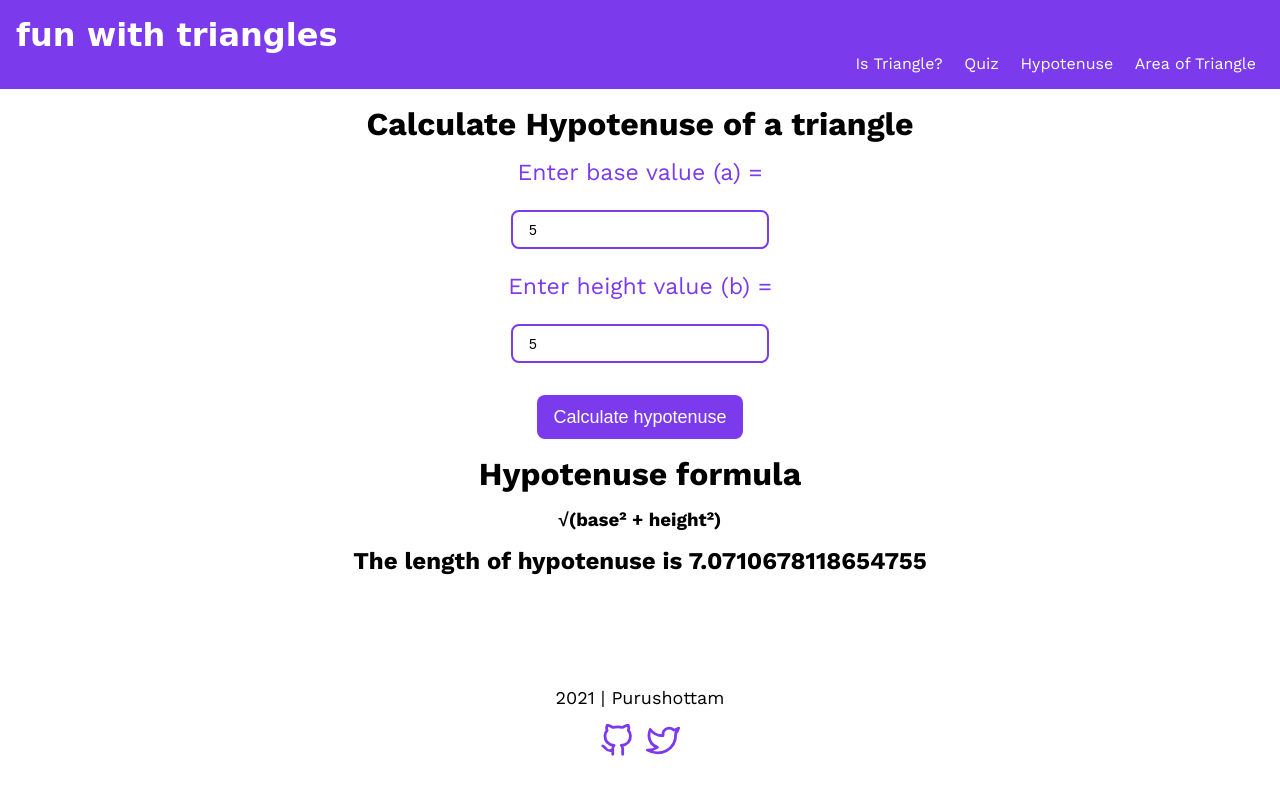
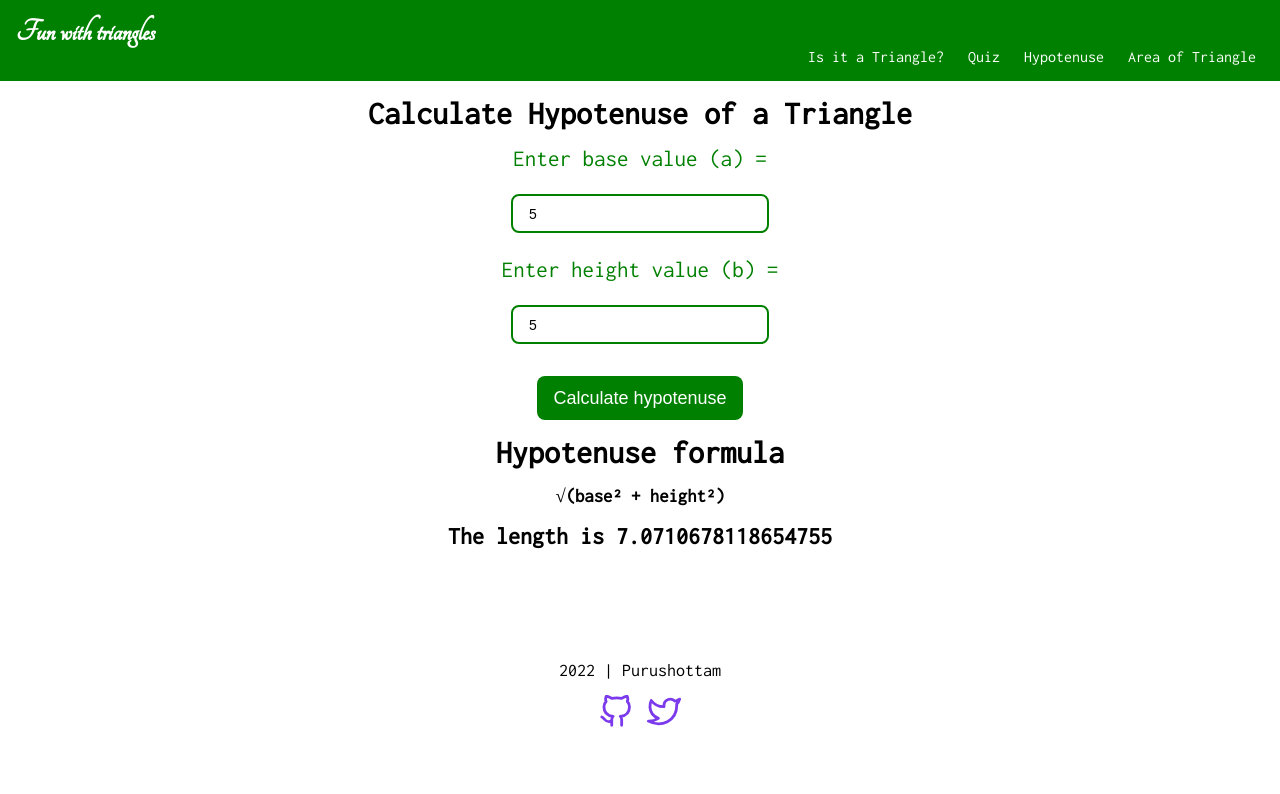
Before and after one commit to purushottam05/triangles, a plain HTML site: page pages/calculate-hypo.html in a window 1280 px wide. Both pictures are taken after typing "5", "5" into the empty fields and a click on the button "Calculate hypotenuse". Drawn offline with nearby package versions, Linux system fonts and the light colour scheme; a web font is replaced by a local one.

Commit message:
cosmetic changes

```diff
--- a/index.html
+++ b/index.html
@@ -5,13 +5,13 @@
     <meta http-equiv="X-UA-Compatible" content="IE=edge" />
     <meta name="viewport" content="width=device-width, initial-scale=1.0" />
     <title>Quiz on Triangles</title>
-    <link
-      rel="shortcut icon"
-      type="image/x-icon"
-      href="https://www.google.com/s2/u/0/favicons?domain=neog.camp"
-    />
     <link rel="stylesheet" href="./style.css" />
     <link rel="stylesheet" href="./styles/quiz.css" />
+
+    <link rel="apple-touch-icon" sizes="180x180" href="/apple-touch-icon.png">
+    <link rel="icon" type="image/png" sizes="32x32" href="/favicon-32x32.png">
+    <link rel="icon" type="image/png" sizes="16x16" href="/favicon-16x16.png">
+    <link rel="manifest" href="/site.webmanifest">
   </head>
   <body>
     <header>
@@ -169,7 +169,7 @@
       <h2 class="output"></h2>
     </main>
     <footer>
-      <p> 2021 | Purushottam</p>
+      <p> 2022 | Purushottam</p>
       <ul class="list-unordered inline-list">
         <li>
           <a class="links" href="https://github.com/purushottam05" target="_blank">
--- a/pages/calculate-hypo.html
+++ b/pages/calculate-hypo.html
@@ -14,16 +14,16 @@
   </head>
   <body>
     <header>
-      <h1>fun with triangles</h1>
+      <h1>Fun with triangles</h1>
       <nav>
-        <a href="../pages/angles-triangles.html">Is Triangle?</a>
+        <a href="../pages/angles-triangles.html">Is it a Triangle?</a>
         <a href="../index.html">Quiz</a>
         <a href="/">Hypotenuse</a>
         <a href="../pages/calculate-area.html">Area of Triangle</a>
       </nav>
     </header>
     <main class="calculate-hypo-main">
-      <h1>Calculate Hypotenuse of a triangle</h1>
+      <h1>Calculate Hypotenuse of a Triangle</h1>
       <label class="input-label" for="a"
         ><p>Enter base value (a) =</p>
         <input type="number" class="input-text side-input" />
@@ -40,7 +40,7 @@
       <h2 class="output"></h2>
     </main>
     <footer>
-      <p>2021 | Purushottam</p>
+      <p>2022 | Purushottam</p>
       <ul class="list-unordered inline-list">
         <li>
           <a class="links" href="https://github.com/purushottam05" target="_blank">
--- a/scripts/calculate-area.js
+++ b/scripts/calculate-area.js
@@ -25,9 +25,9 @@ function calculateArea(e) {
         (semiPerimeter - secondSideValue) *
         (semiPerimeter - thirdSideValue)
     ).toFixed(4);
-    output.innerText = `Area of a triangle using heron's formula is ${result} units`;
+    output.innerText = `Area of a triangle using Heron's formula is ${result} units`;
   } else {
-    output.innerText = "Enter valid side lengths such that each side lengths";
+    output.innerText = "Please Enter valid length";
   }
 }
 
--- a/scripts/calculate-hypo.js
+++ b/scripts/calculate-hypo.js
@@ -13,7 +13,7 @@ function calculateHypotenuse() {
     Number(sides[1].value)
   );
   const lengthOfHypotenuse = Math.sqrt(sumOfSquares);
-  outputEl.innerText = "The length of hypotenuse is " + lengthOfHypotenuse;
+  outputEl.innerText = "The length is " + lengthOfHypotenuse;
 }
 
 calculateBtn.addEventListener("click", calculateHypotenuse);
--- a/style.css
+++ b/style.css
@@ -1,6 +1,6 @@
 @import url("https://fonts.googleapis.com/css2?family=Megrim&display=swap");
 @import url("https://fonts.googleapis.com/css2?family=Work+Sans:ital,wght@0,300;0,400;0,600;0,700;1,400&display=swap");
-
+@import url("https://fonts.googleapis.com/css?family=Tangerine|Inconsolata|Droid+Sans");
 * {
   padding: 0;
   margin: 0;
@@ -8,11 +8,11 @@
 }
 
 :root {
-  --primary-color: #7c3aed;
+  --primary-color: green;
 }
 
 body {
-  font-family: "Work Sans", sans-serif;
+  font-family: "Inconsolata";
   text-align: center;
 }
 
@@ -33,7 +33,7 @@ header {
 }
 
 header h1 {
-  font-family: "Megrim", cursive;
+  font-family: "Tangerine";
   text-align: initial;
 }
 
```
Also changed, not shown: pages/angles-triangles.html (+7 -7 lines), pages/calculate-area.html (+4 -4 lines), scripts/angles-triangles.js (+4 -4 lines), android-chrome-192x192.png (added), android-chrome-512x512.png (added), apple-touch-icon.png (added), favicon-16x16.png (added), favicon-32x32.png (added), favicon.ico (added), site.webmanifest (added).
